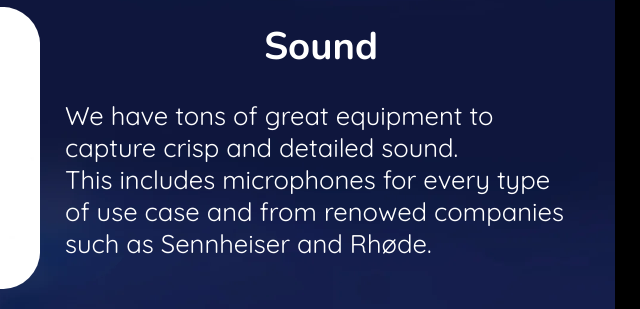
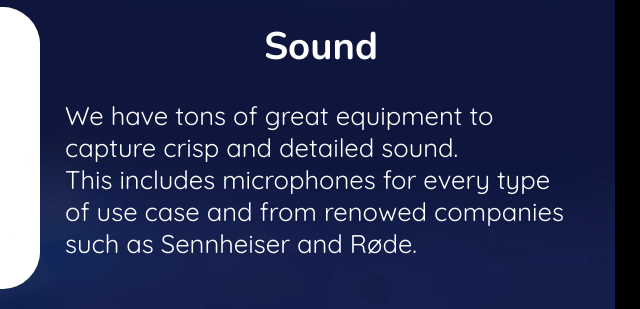
Before and after one commit to ZtereoHYPE/TiagoZadra, a plain HTML site: page index.html in a window 1280 px wide. Shown: the part 3079-3388 px from the top of the page, 583-1223 px from the left. Drawn offline with nearby package versions, Linux system fonts and the light colour scheme.

Commit message:
fix typo

```diff
--- a/index.html
+++ b/index.html
@@ -82,7 +82,7 @@
 					</picture>
 					<div class="blockDivHelperRight">
 						<h1 class="mySubtitle">Sound</h1>
-						<p class="myTextRight">We have tons of great equipment to capture crisp and detailed sound.<br />This includes microphones for every type of use case and from renowed companies such as Sennheiser and Rhøde.</p>
+						<p class="myTextRight">We have tons of great equipment to capture crisp and detailed sound.<br />This includes microphones for every type of use case and from renowed companies such as Sennheiser and Røde.</p>
 					</div>
 				</div>
 				<div class="blockDiv">
```
